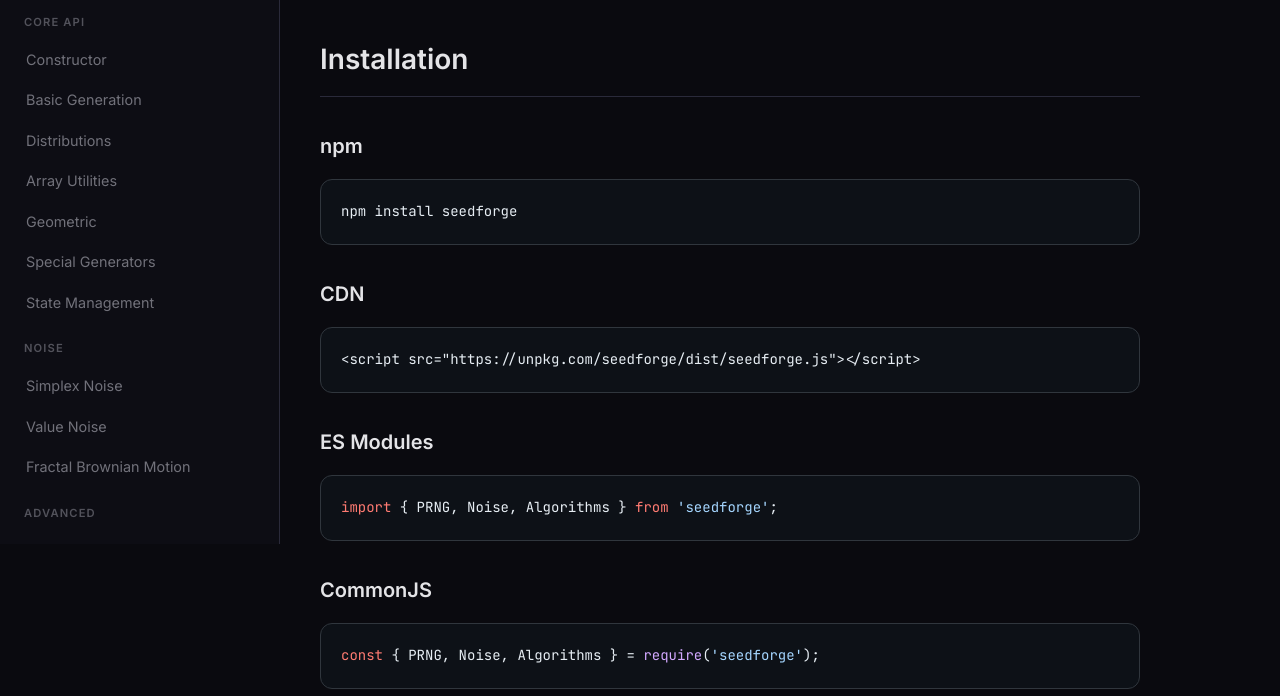
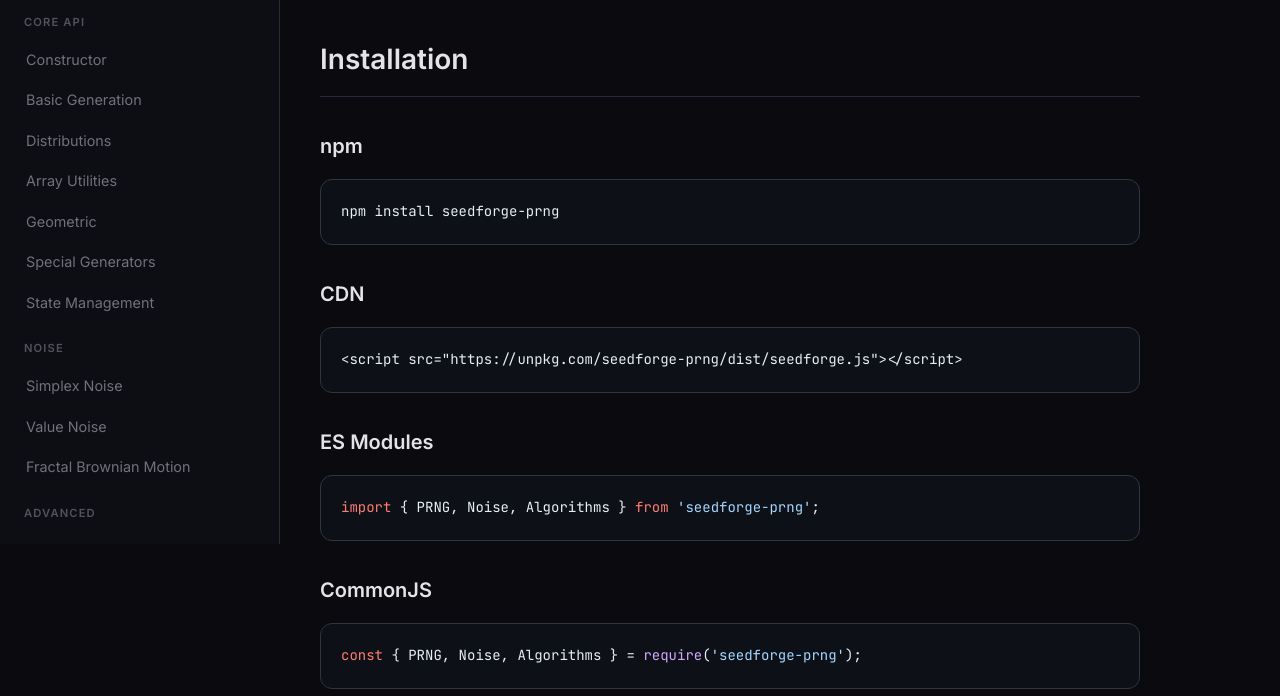
Before and after one commit to ClearanceClarence/SeedForge, a plain HTML site: page docs.html in a window 1280 px wide. Shown: the part 256-952 px from the top of the page. Drawn offline with Linux system fonts and the light colour scheme.

Commit message:
Update documentation for seedforge-prng package

```diff
--- a/docs.html
+++ b/docs.html
@@ -638,7 +638,7 @@
                         <svg width="18" height="18" viewBox="0 0 24 24" fill="currentColor"><path d="M12 0c-6.626 0-12 5.373-12 12 0 5.302 3.438 9.8 8.207 11.387.599.111.793-.261.793-.577v-2.234c-3.338.726-4.033-1.416-4.033-1.416-.546-1.387-1.333-1.756-1.333-1.756-1.089-.745.083-.729.083-.729 1.205.084 1.839 1.237 1.839 1.237 1.07 1.834 2.807 1.304 3.492.997.107-.775.418-1.305.762-1.604-2.665-.305-5.467-1.334-5.467-5.931 0-1.311.469-2.381 1.236-3.221-.124-.303-.535-1.524.117-3.176 0 0 1.008-.322 3.301 1.23.957-.266 1.983-.399 3.003-.404 1.02.005 2.047.138 3.006.404 2.291-1.552 3.297-1.23 3.297-1.23.653 1.653.242 2.874.118 3.176.77.84 1.235 1.911 1.235 3.221 0 4.609-2.807 5.624-5.479 5.921.43.372.823 1.102.823 2.222v3.293c0 .319.192.694.801.576 4.765-1.589 8.199-6.086 8.199-11.386 0-6.627-5.373-12-12-12z"/></svg>
                         GitHub
                     </a>
-                    <a href="https://www.npmjs.com/package/seedforge">
+                    <a href="https://www.npmjs.com/package/seedforge-prng">
                         npm
                     </a>
                 </div>
@@ -655,23 +655,23 @@
                     <h2 id="installation"><a href="#installation" class="anchor">#</a>Installation</h2>
 
                     <h3>npm</h3>
-                    <pre><code>npm install seedforge</code></pre>
+                    <pre><code>npm install seedforge-prng</code></pre>
 
                     <h3>CDN</h3>
-                    <pre><code>&lt;script src="https://unpkg.com/seedforge/dist/seedforge.js"&gt;&lt;/script&gt;</code></pre>
+                    <pre><code>&lt;script src="https://unpkg.com/seedforge-prng/dist/seedforge.js"&gt;&lt;/script&gt;</code></pre>
 
                     <h3>ES Modules</h3>
-                    <pre><code><span class="hljs-keyword">import</span> { PRNG, Noise, Algorithms } <span class="hljs-keyword">from</span> <span class="hljs-string">'seedforge'</span>;</code></pre>
+                    <pre><code><span class="hljs-keyword">import</span> { PRNG, Noise, Algorithms } <span class="hljs-keyword">from</span> <span class="hljs-string">'seedforge-prng'</span>;</code></pre>
 
                     <h3>CommonJS</h3>
-                    <pre><code><span class="hljs-keyword">const</span> { PRNG, Noise, Algorithms } = <span class="hljs-function">require</span>(<span class="hljs-string">'seedforge'</span>);</code></pre>
+                    <pre><code><span class="hljs-keyword">const</span> { PRNG, Noise, Algorithms } = <span class="hljs-function">require</span>(<span class="hljs-string">'seedforge-prng'</span>);</code></pre>
                 </section>
 
                 <!-- Quick Start -->
                 <section id="quick-start">
                     <h2><a href="#quick-start" class="anchor">#</a>Quick Start</h2>
 
-                    <pre><code><span class="hljs-keyword">const</span> { PRNG } = <span class="hljs-function">require</span>(<span class="hljs-string">'seedforge'</span>);
+                    <pre><code><span class="hljs-keyword">const</span> { PRNG } = <span class="hljs-function">require</span>(<span class="hljs-string">'seedforge-prng'</span>);
 
 <span class="hljs-comment">// Create a seeded generator</span>
 <span class="hljs-keyword">const</span> rng = <span class="hljs-keyword">new</span> <span class="hljs-function">PRNG</span>(<span class="hljs-string">'my-seed'</span>);
@@ -1394,7 +1394,7 @@ rng.<span class="hljs-function">random</span>() === rng2.<span class="hljs-funct
 
                     <p>Simplex noise is ideal for procedural terrain, textures, and organic patterns.</p>
 
-                    <pre><code><span class="hljs-keyword">const</span> { Noise } = <span class="hljs-function">require</span>(<span class="hljs-string">'seedforge'</span>);
+                    <pre><code><span class="hljs-keyword">const</span> { Noise } = <span class="hljs-function">require</span>(<span class="hljs-string">'seedforge-prng'</span>);
 
 <span class="hljs-keyword">const</span> noise = <span class="hljs-keyword">new</span> Noise.<span class="hljs-function">SimplexNoise</span>(<span class="hljs-string">'terrain'</span>);
 
@@ -1529,7 +1529,7 @@ noise.<span class="hljs-function">fbm</span>(x, y, z, octaves, lacunarity, persi
 
                     <p>SeedForge includes full TypeScript definitions.</p>
 
-                    <pre><code><span class="hljs-keyword">import</span> { PRNG, Noise, PRNGState, Point2D, RGB } <span class="hljs-keyword">from</span> <span class="hljs-string">'seedforge'</span>;
+                    <pre><code><span class="hljs-keyword">import</span> { PRNG, Noise, PRNGState, Point2D, RGB } <span class="hljs-keyword">from</span> <span class="hljs-string">'seedforge-prng'</span>;
 
 <span class="hljs-keyword">const</span> rng: PRNG = <span class="hljs-keyword">new</span> <span class="hljs-function">PRNG</span>(<span class="hljs-string">'seed'</span>);
 
@@ -1546,7 +1546,7 @@ noise.<span class="hljs-function">fbm</span>(x, y, z, octaves, lacunarity, persi
                     <h2><a href="#browser-usage" class="anchor">#</a>Browser Usage</h2>
 
                     <h3>Script Tag</h3>
-                    <pre><code>&lt;script src="https://unpkg.com/seedforge/dist/seedforge.js"&gt;&lt;/script&gt;
+                    <pre><code>&lt;script src="https://unpkg.com/seedforge-prng/dist/seedforge.js"&gt;&lt;/script&gt;
 &lt;script&gt;
     <span class="hljs-keyword">const</span> rng = <span class="hljs-keyword">new</span> PRNG.<span class="hljs-function">PRNG</span>(<span class="hljs-string">'seed'</span>);
     <span class="hljs-keyword">const</span> noise = <span class="hljs-keyword">new</span> PRNG.Noise.<span class="hljs-function">SimplexNoise</span>(<span class="hljs-string">'terrain'</span>);
@@ -1554,7 +1554,7 @@ noise.<span class="hljs-function">fbm</span>(x, y, z, octaves, lacunarity, persi
 
                     <h3>ES Modules</h3>
                     <pre><code>&lt;script type="module"&gt;
-    <span class="hljs-keyword">import</span> { PRNG, Noise } <span class="hljs-keyword">from</span> <span class="hljs-string">'https://unpkg.com/seedforge/dist/seedforge.mjs'</span>;
+    <span class="hljs-keyword">import</span> { PRNG, Noise } <span class="hljs-keyword">from</span> <span class="hljs-string">'https://unpkg.com/seedforge-prng/dist/seedforge.mjs'</span>;
 
     <span class="hljs-keyword">const</span> rng = <span class="hljs-keyword">new</span> <span class="hljs-function">PRNG</span>(<span class="hljs-string">'seed'</span>);
 &lt;/script&gt;</code></pre>
```
